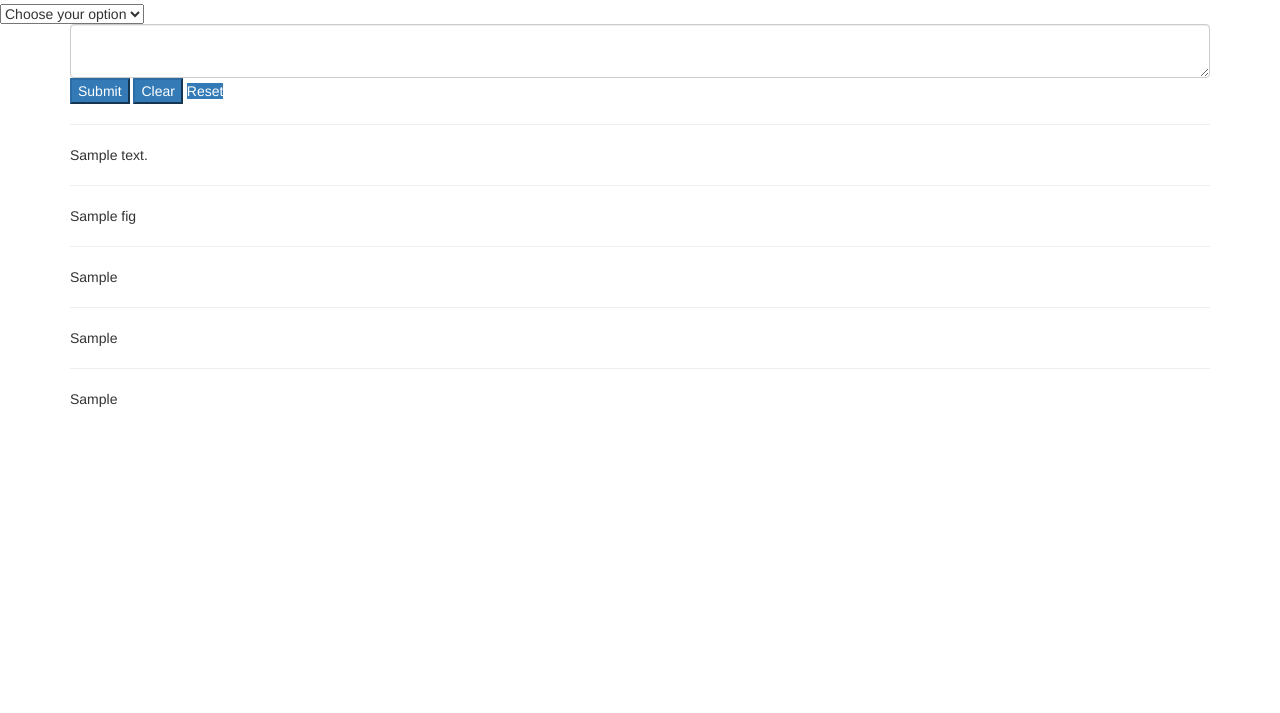
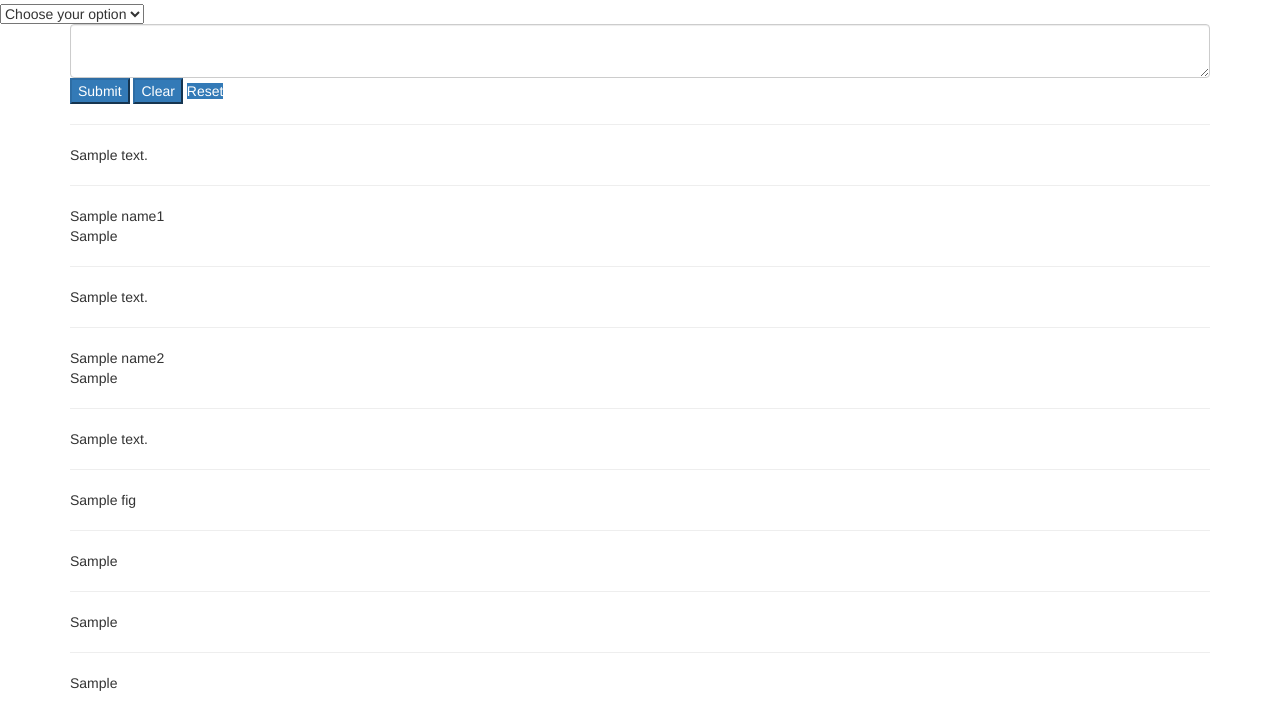
Before and after one commit to rayfen12/Final-Project, a Flask app: template templates/index.html in a window 1280 px wide. Shown: the part 185-898 px from the top of the page. Before the commit the page ends 592 px from the top, so only its background shows below. Run offline with Flask 2, Linux system fonts and the light colour scheme; the template is opened without the code that fills it: most values are stand-ins (such as "Sample title", 1, 10 or a date in 2020); parts of the project's set-up code (start-up, migrations or seed data) failed here and were passed over; some libraries are stand-ins or nearby versions.

Commit message:
ray commits

```diff
--- a/GYP_Edits/app.py
+++ b/GYP_Edits/app.py
@@ -14,6 +14,9 @@ import plotly as py
 import plotly.graph_objs as go
 from sklearn.feature_extraction.text import TfidfVectorizer
 from collections import Counter
+pd.set_option('display.max_colwidth', -1)
+
+
 
 app = Flask(__name__)
 Bootstrap(app)
@@ -25,7 +28,6 @@ def index():
 
 @app.route('/analyse',methods=['POST'])
 def analyze():
-	start = time.time()
 	select = request.form.get('comp_select')
 	#get the raw text from the input box
 	if request.method == 'POST' and select != "hdl":
@@ -63,7 +65,7 @@ def analyze():
 			analysis = TextBlob(element['full_text'])
 			tw_list_polarity.append(analysis.sentiment.polarity)
 
-		tw_df = pd.DataFrame(list(zip(tw_list_date, tw_list_screen_name, tw_list_text, tw_list_retweet, tw_list_likes, tw_list_id, tw_list_polarity)), columns =['created_date', 'handle', 'text', 'retweet_count', 'likes_count', 'tweet_id', 'polarity'])
+		tw_df = pd.DataFrame(list(zip(tw_list_date, tw_list_screen_name, tw_list_text, tw_list_retweet, tw_list_likes, tw_list_polarity)), columns =['created_date', 'handle', 'text', 'retweet_count', 'likes_count', 'polarity'])
 		sentiment_list = []
 		for value in tw_df["polarity"]:
 			if value == -1:
@@ -78,8 +80,8 @@ def analyze():
 				sentiment_list.append("Positive")
 		# ================================================
 		tw_df['sentiment'] = sentiment_list
-		tw_df1 = tw_df.loc[(tw_df['retweet_count'] >= 1) & (tw_df['retweet_count'] <= 200)]
-		tw_html = tw_df1.to_html()
+		tw_df1 = tw_df.loc[(tw_df['retweet_count'] >= 1) & (tw_df['retweet_count'] <= 70)]
+		tw_html = tw_df1.to_html(classes=["table", "table-bordered", "table-striped", "table-hover"])
 		tw_html2 = tw_html.replace('\n', '')
 		# ================================================
 		average_sentiment = tw_df1["polarity"].mean()
@@ -101,7 +103,21 @@ def analyze():
 		fig=fig1.to_html()
 		# ================================================
 
-		return render_template('index.html',rawtext=rawtext,tw_html=tw_html2,fig=fig,fig3 = fig3)
+		sorted_df= tw_df1.sort_values(by=['polarity'],ascending = False).head(1)
+		# best_tweet = sorted_df[sorted_df['polarity'] == sorted_df['polarity'].max()].head(1)
+		best_tweet = sorted_df
+		filtered_best_tweet = best_tweet.drop(columns=['created_date', 'retweet_count', 'likes_count'])
+		text1 = filtered_best_tweet.text.tolist()
+		name1 = filtered_best_tweet.handle.tolist()
+		pol1 = filtered_best_tweet.polarity.tolist()
+		sorted_df1= tw_df1.sort_values(by=['polarity'],ascending = True).head(1)
+		worst_tweet = sorted_df1
+		# worst_tweet = sorted_df[sorted_df['polarity'] == sorted_df['polarity'].min()]
+		filtered_worst_tweet = worst_tweet.drop(columns=['created_date', 'retweet_count', 'likes_count'])
+		text2 = filtered_worst_tweet.text.tolist()
+		name2 = filtered_worst_tweet.handle.tolist()
+		pol2 = filtered_worst_tweet.polarity.tolist()
+		return render_template('index.html',pol1 = pol1[0],pol2 = pol2[0],name2 = name2[0], text2 = text2[0],name1= name1[0],text1=text1[0],rawtext=rawtext,tw_html2=tw_html2,fig=fig,fig3 = fig3)
 
 
 
@@ -135,7 +151,7 @@ def analyze():
 			analysis = TextBlob(element['full_text'])
 			tw_list_polarity.append(analysis.sentiment.polarity)
 
-		tw_df = pd.DataFrame(list(zip(tw_list_date, tw_list_screen_name, tw_list_text, tw_list_retweet, tw_list_likes, tw_list_id, tw_list_polarity)), columns =['created_date', 'handle', 'text', 'retweet_count', 'likes_count', 'tweet_id', 'polarity'])
+		tw_df = pd.DataFrame(list(zip(tw_list_date, tw_list_screen_name, tw_list_text, tw_list_retweet, tw_list_likes,  tw_list_polarity)), columns =['created_date', 'handle', 'text', 'retweet_count', 'likes_count', 'polarity'])
 		sentiment_list = []
 		for value in tw_df["polarity"]:
 			if value == -1:
@@ -151,8 +167,8 @@ def analyze():
 
 		# ================================================
 		tw_df['sentiment'] = sentiment_list
-		tw_df1 = tw_df.loc[(tw_df['retweet_count'] >= 1) & (tw_df['retweet_count'] <= 10000000)]
-		tw_html = tw_df1.to_html()
+		tw_df1 = tw_df.loc[(tw_df['retweet_count'] >= 1) & (tw_df['retweet_count'] <= 50000)]
+		tw_html = tw_df1.to_html(classes=["table", "table-bordered", "table-striped", "table-hover"])
 		tw_html2 = tw_html.replace('\n', '')
 		# ================================================
 		average_sentiment = tw_df1["polarity"].mean()
@@ -177,13 +193,27 @@ def analyze():
 		vect = TfidfVectorizer(ngram_range=(2,5), stop_words='english')
 		summaries = "".join(tw_df1['text'])
 		ngrams_summaries = vect.build_analyzer()(summaries)
-		word = Counter(ngrams_summaries).most_common(5)
+		word = Counter(ngrams_summaries).most_common(10)
 		word_df = pd.DataFrame(word, columns=['common_words', 'word_count'])
 		wordfig = px.bar(word_df,x='word_count',y='common_words', color = 'word_count',orientation = 'h',labels={'word_count':'Word Count', 'common_words': 'Common Words'}, height=400)
 		wordfig1 = wordfig.to_html()
 
-
-		return render_template('index.html',wordfig1=wordfig1,rawtext=rawtext,tw_html=tw_html2,fig=fig,fig3 = fig3)
+		# ========================================================
+		sorted_df= tw_df1.sort_values(by=['polarity'],ascending = False).head(1)
+		# best_tweet = sorted_df[sorted_df['polarity'] == sorted_df['polarity'].max()].head(1)
+		best_tweet = sorted_df
+		filtered_best_tweet = best_tweet.drop(columns=['created_date', 'retweet_count', 'likes_count'])
+		text1 = filtered_best_tweet.text.tolist()
+		name1 = filtered_best_tweet.handle.tolist()
+		pol1 = filtered_best_tweet.polarity.tolist()
+		sorted_df1= tw_df1.sort_values(by=['polarity'],ascending = True).head(1)
+		worst_tweet = sorted_df1
+		# worst_tweet = sorted_df[sorted_df['polarity'] == sorted_df['polarity'].min()]
+		filtered_worst_tweet = worst_tweet.drop(columns=['created_date', 'retweet_count', 'likes_count'])
+		text2 = filtered_worst_tweet.text.tolist()
+		name2 = filtered_worst_tweet.handle.tolist()
+		pol2 = filtered_worst_tweet.polarity.tolist()
+		return render_template('index.html',pol1 = pol1[0],pol2 = pol2[0],name2 = name2[0], text2 = text2[0],name1= name1[0],text1=text1[0],wordfig1=wordfig1,rawtext=rawtext,tw_html2=tw_html2,fig=fig,fig3 = fig3)
 
 
 
--- a/GYP_Edits/templates/index.html
+++ b/GYP_Edits/templates/index.html
@@ -36,15 +36,14 @@
         <div class = "table">
 
             <div>
-                <hr/>
-                    {{rawtext | safe}}
-
-                <hr/>
-                    {{fig | safe}}
-                <hr/>
-                    {{fig3 | safe}}
-                <hr/>
-                    {{wordfig1 | safe}}
+                <hr/>{{rawtext | safe}}
+                <hr/>{{name1 | safe}} <br> {{pol1 }}
+                <hr/>{{text1 | safe}}
+                <hr/>{{name2 | safe}} <br> {{pol2 }}
+                <hr/>{{text2 | safe}}
+                <hr/>{{fig | safe}}
+                <hr/>{{fig3 | safe}}
+                <hr/>{{wordfig1 | safe}}
 
             </div>
             <hr/>
@@ -55,7 +54,7 @@
 
         <div class = "table">
             <div>
-               {{tw_html | safe}}
+               {{tw_html2 | safe}}
             </div>
 
 
```
